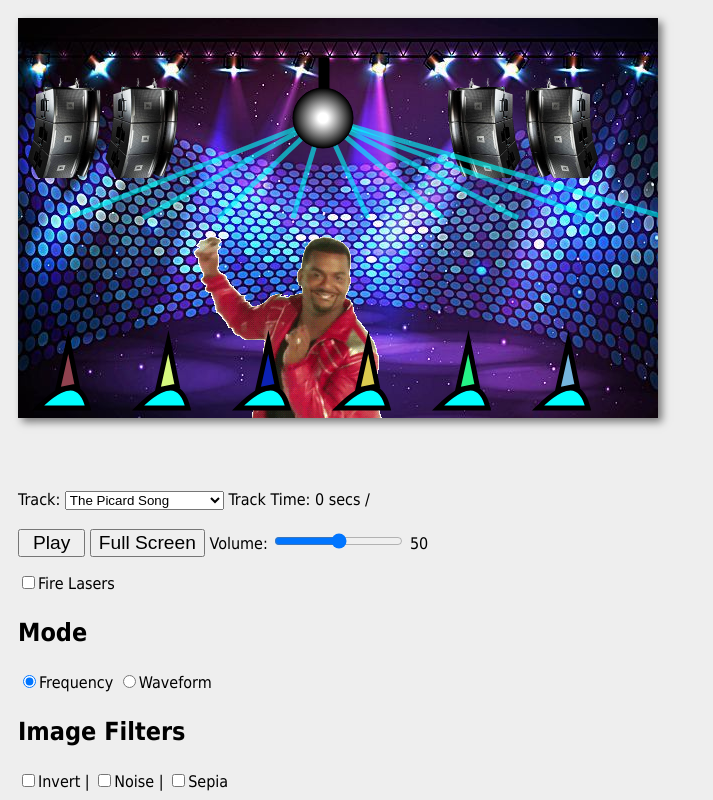
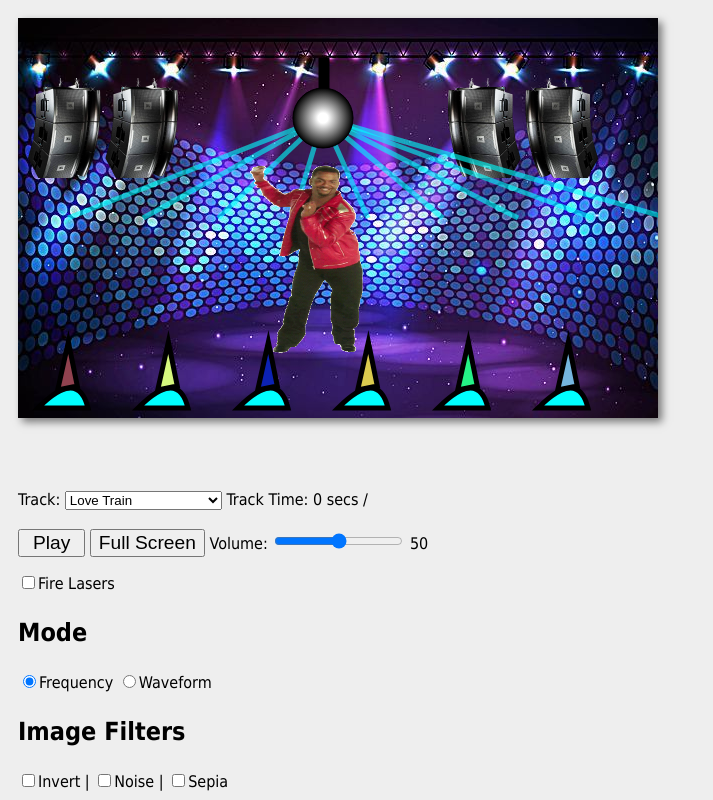
Before and after one commit to stevensalex29/330Project1, a plain HTML site: page main.html in a window 1280 px wide. Shown: the top 800 px of the page, without its empty margins (0-713 px from the left). Drawn offline with Linux system fonts and the light colour scheme; animation ran at ten frames a second.

Commit message:
added music, module pattern, and fixed gif

```diff
--- a/Documentation.txt
+++ b/Documentation.txt
@@ -7,3 +7,9 @@ Peace Symbol: http://gamersfanon.wikia.com/wiki/File:114356-glowing-purple-neon-
 Speaker: https://pngimage.net/compass-rose-png-4/
 
 Gif: https://gifimage.net/dancing-man-gif-12/
+
+Staying alive mp3: https://playvk.com/en/download/bee+gees/Stayin%27+Alive
+
+Love Train mp3: https://playvk.com/en/download/The+O%27Jays/Love+Train
+
+That's the Way I like it: https://playvk.com/download/KC+and+The+Sunshine+Band/That%27s+The+Way+I+Like+It
--- /dev/null
+++ b/css/main.css
@@ -0,0 +1,102 @@
+	body {
+		background: #eeeeee;
+		font-family: tahoma, verdana, sans serif;
+	}
+
+	img{
+		display:none;
+	}
+
+	canvas {
+		margin-left:10px;
+		margin-top:10px;
+		box-shadow: 4px 4px 8px rgba(0,0,0,0.5);
+		background: black;
+		position:absolute;
+		z-index:0;
+	}
+
+	#display{
+		position:absolute;
+	}
+
+	#gif{
+		position:absolute;
+		display:inline-block;
+		width:200px;
+		height:200px;
+		margin-left:210px;
+		margin-top:150px;
+		z-index:1;
+
+	}
+
+	#controls{
+		margin-left:10px;
+		margin-right:25%;
+		margin-top:5%;
+		position:absolute;
+    }
+
+    #Filters{
+      	margin-bottom:20px;
+    }
+
+    #filter{
+      	font-size: 25px;
+    }
+
+    section{
+  	  margin-bottom:1em;
+    }
+
+    #playButton{
+  	  font-size: 1.2em;
+  	  width: 3.5em;
+    }
+
+	button[data-playing="yes"]:after{
+		content: "Pause";
+	}
+
+	button[data-playing="no"]:after{
+		content: "Play";
+	}
+
+	#fsButton{
+  	font-size: 1.2em;
+  	width: 6em;
+  }
+
+   .slidecontainer {
+	  width: 25%; /* Width of the outside container */
+	  margin-bottom:20px;
+	}
+
+	/* The slider itself */
+	.slider {
+		-webkit-appearance: none;
+	    width: 100%;
+	    height: 10px;
+	    border-radius: 5px;
+	    background: #404040;
+	    outline: none;
+	    opacity: 0.7;
+	    transition: opacity .2s;
+	}
+
+	/* Mouse-over effects */
+	.slider:hover {
+	  opacity: 1; /* Fully shown on mouse-over */
+	}
+
+	/* The slider handle (use -webkit- (Chrome, Opera, Safari, Edge) and -moz- (Firefox) to override default look) */
+	.slider::-webkit-slider-thumb {
+	  -webkit-appearance: none; /* Override default look */
+	  appearance: none;
+	  width: 15px; /* Set a specific slider handle width */
+	  height: 17px; /* Slider handle height */
+	  border-radius: 60%;
+	  background: white; /* Green background */
+	  cursor: pointer; /* Cursor on hover */
+	}
--- a/main.html
+++ b/main.html
@@ -3,9 +3,11 @@
 <head>
 	<meta charset="utf-8" />
 	<title>Project 1</title>
-	<link rel="stylesheet" type="text/css" href="main.css">
-	<script src="main.js"></script>
-	<script src="helperFuncs.js"></script>
+	<link rel="stylesheet" type="text/css" href="css/main.css">
+	<script src="src/main.js"></script>
+	<script src="src/helperFuncs.js"></script>
+	<script src="src/loader.js"></script>
+	<script src="src/drawer.js"></script>
 </head>
 <body>
 	<div id="display">
@@ -23,9 +25,9 @@
 		<section>
 		<label>Track:
 			<select id="trackSelect">
-				<option value="media/New Adventure Theme.mp3">New Adventure Theme</option>
-				<option value="media/Peanuts Theme.mp3">Peanuts Theme</option>
-				<option value="media/The Picard Song.mp3" selected>The Picard Song</option>
+				<option value="media/ThatsTheWay.mp3">That's the Way I Like It</option>
+				<option value="media/StayinAlive.mp3">Staying Alive</option>
+				<option value="media/LoveTrain.mp3" selected>Love Train</option>
 			</select>
 		</label>
 
--- /dev/null
+++ b/src/drawer.js
@@ -0,0 +1,157 @@
+	var app = app || {};
+	//IFFY for drawer js
+	app.drawer = (function(){
+		// draw disco ball for visualizer
+		function disco(drawCtx,canvasElement){
+			drawCtx.save();
+			app.helper.drawRectangle(drawCtx,canvasElement.width/2-19,40,10,30,"black");
+			drawCtx.translate(canvasElement.width/2-15, 100);
+			var grad = drawCtx.createRadialGradient(0, 0, 5, 0, 0, 30);
+	        grad.addColorStop(0, 'white');
+	        grad.addColorStop(1, 'black');
+			app.helper.drawCircle(drawCtx,0,0,30,grad,"black",0,0,Math.PI*2);
+			drawCtx.restore();
+		}
+
+		// draw lines for visualizer
+		function lights(drawCtx,canvasElement,audioData,wav){
+			drawCtx.save();
+			let barWidth = 4;
+			let barSpacing = 1;
+			let barHeight = 100;
+			let topSpacing = 50;
+			drawCtx.globalAlpha = .6;
+			// loop through the data and draw!
+			for(let i=0; i<audioData.length; i+=15) {
+				// draw lines
+				if(!wav) app.helper.drawLine(drawCtx,canvasElement.width/2-15,100,640 - i * (barWidth + barSpacing)+10,
+					canvasElement.height/2 + audioData[i],"cyan",5);
+				else {
+					app.helper.drawLine(drawCtx,canvasElement.width/2-15,100,640 - i * (barWidth + barSpacing),
+					canvasElement.height/2 + audioData[i] -20,"cyan",5);
+				}
+			}
+			drawCtx.restore();
+		}
+
+		// draw laser guns
+		function laserGuns(drawCtx,audioData,laserRotation,fired,wav){
+			drawCtx.save();
+			let startX = 20;
+			for(let i=0; i < 6; i++){
+				let endX = startX+50;
+				let controlX = ((startX*2) + 80)/2;
+				app.helper.drawArc(drawCtx,startX,390,endX,390,controlX,350,"cyan");
+				drawCtx.save();
+				drawCtx.translate(startX+5,375);
+				drawCtx.rotate(laserRotation);
+				app.helper.drawTriangle(drawCtx,15,0,35,0,35,-45,app.helper.randomColor());
+				drawCtx.globalAlpha = .3;
+				if(fired){
+					if(audioData[i]==0){ // change laser orientation based upon audiodata and type of data
+						app.helper.drawLine(drawCtx,35,-45,300,-200,app.helper.randomColor());
+					}else if(wav){
+						app.helper.drawCubeBezier(drawCtx,35,-45,50,-100,(audioData[i]*.5),-100,300,-200,app.helper.randomColor());
+					}else{
+						app.helper.drawCubeBezier(drawCtx,35,-45,-50+(audioData[i]*.9),-100,50+(audioData[i]*.9),-200,300,-200,app.helper.randomColor());
+					}
+				}
+				drawCtx.restore();
+				startX+=100;
+			}
+			drawCtx.restore();
+		}
+
+		// draw peace sign and speakers
+		function peace(drawCtx,playButton){
+			drawCtx.save();
+			drawCtx.drawImage(speaker, 10,60,150,100);
+			drawCtx.drawImage(speaker2, 430,60,150,100);
+			let xPos = 400;
+			let yPos = 400;
+			for(let i = 0; i < 7; i++){ // draw symbols from speakers
+				drawCtx.scale(.7,.7);
+				if(i!=0 && i!=1&&playButton.dataset.playing == "yes"){
+					let moveX1 = audioData[10];
+					drawCtx.drawImage(disc, xPos, yPos,moveX1,moveX1);
+					if(i==2)drawCtx.drawImage(disc, xPos+400, yPos,moveX1,moveX1);
+					if(i==3)drawCtx.drawImage(disc, xPos+950, yPos,moveX1,moveX1);
+					if(i==4)drawCtx.drawImage(disc, xPos+1800, yPos,moveX1,moveX1);
+					if(i==5)drawCtx.drawImage(disc, xPos+3100, yPos,moveX1,moveX1);
+					if(i==6)drawCtx.drawImage(disc, xPos+5000, yPos,moveX1,moveX1);
+				}
+				xPos+=100;
+				yPos+=150;
+
+
+			}
+			drawCtx.restore();
+		}
+
+		// MANIPULATE PIXELS
+		function manipulatePixels(ctx,element,invert,noise,sepia,brightnessAmount){
+			// i) Get all of the rgba pixel data of the canvas by grabbing the
+			// ImageData Object
+			// https://developer.mozilla.org/en-US/docs/Web/API/ImageData
+			let imageData = ctx.getImageData(0, 0, element.width, element.height);
+
+			// ii) imageData.data is an 8-bit typed array - values range from 0-255
+			// imageData.data contains 4 values per pixel: 4 x canvas.width x
+			// canvas.height = 1024000 values!
+			// we're looping through this 60 FPS - wow!
+			let data = imageData.data;
+			let length = data.length;
+			let width = imageData.width;
+
+			// iii) Iterate through each pixel
+			// we step by 4 so taht we can manipulate 1 pixel per iteration
+			// data[i] is the red value
+			// data[i+1] is the green value
+			// data[i+2] is the blue value
+			// data[i+3] is the alpha value
+
+			for(let i = 0; i < length; i+=4){
+				// v) invert every color channel
+				if(invert){
+					let red = data[i], green = data[i+1], blue = data[i+2];
+					data[i] = 255 - red; // set red value
+					data[i+1] = 255 - green; // set blue value
+					data[i+2] = 255 - blue; // set green value
+					// data[i+3] is the alpha but we're leaving that alone
+				}
+				// vi) noise
+				if(noise && Math.random() <.10){
+					data[i] = data[i+1] = data[i+2] = 128; // gray noise
+					//data[i+3] = 255 // see noise on undrawn areas
+					//data[i] = data[i+1] = data[i+2] = 255; // or white noise
+					//data[i] = data[i+1] = data[i+2] = 0;  // or black noise
+				}
+				// vii) sepia
+				if(sepia){
+					data[i] = (data[i] * .393) + (data[i+1] * .769) + (data[i+2] * .189);
+					data[i+1] = (data[i] * .349) + (data[i+1] * .686) + (data[i+2] * .168);
+					data[i+2] = (data[i] * .272) + (data[i+1] * .534) + (data[i+2] * .131);
+
+					if(data[i] > 255) data[i] = 255;
+					if(data[i+1] > 255) data[i+1] = 255;
+					if(data[i+2] > 255) data[i+2] = 255;
+				}
+
+				// adjust brightness
+				data[i] += brightnessAmount;
+				data[i+1] += brightnessAmount;
+				data[i+2] += brightnessAmount;
+			}
+
+			// put the modified data back on the canvas
+			ctx.putImageData(imageData, 0, 0);
+		}
+		// our "public interface"
+		return{
+			disco : disco,
+			lights : lights,
+			laserGuns : laserGuns,
+			peace : peace,
+			manipulatePixels : manipulatePixels
+		};
+	})();
--- /dev/null
+++ b/src/helperFuncs.js
@@ -0,0 +1,149 @@
+	var app = app || {};
+	//IFFY for helper js
+	app.helper = (function(){
+		// get random number between max and min
+		function getRandom(min, max) {
+	  		return Math.random() * (max - min) + min;
+		}
+
+		// draws a rectangle
+		function drawRectangle(ctx,x=0,y=0,width=25,height=25,fillStyle="red",strokeStyle="black",lineWidth=0){
+			ctx.save();
+			ctx.beginPath();
+			ctx.rect(x,y,width,height);
+			ctx.closePath();
+			ctx.fillStyle = fillStyle;
+			ctx.strokeStyle = strokeStyle;
+			ctx.lineWidth = lineWidth;
+			ctx.fill();
+			ctx.stroke();
+			ctx.restore();
+		}
+
+		// draws a circle
+		function drawCircle(ctx,x=0,y=0,radius=10, fillStyle="red",strokeStyle="black",lineWidth=0,startAngle=0,endAngle=Math.PI*2){
+			ctx.save();
+			ctx.beginPath();
+			ctx.arc(x,y,radius,startAngle,endAngle,false);
+			ctx.closePath();
+			ctx.fillStyle = fillStyle;
+			ctx.strokeStyle = strokeStyle;
+			ctx.lineWidth = lineWidth;
+			ctx.fill();
+			ctx.stroke();
+			ctx.restore();
+		}
+
+		// draws a line
+		function drawLine(ctx,x1=0,y1=0,x2=100,y2=0,strokeStyle="black",lineWidth=5){
+			ctx.save();
+			ctx.beginPath();
+			ctx.moveTo(x1,y1);
+			ctx.lineTo(x2,y2);
+			ctx.closePath();
+			ctx.strokeStyle = strokeStyle;
+			ctx.lineWidth = lineWidth;
+			ctx.stroke();
+			ctx.restore();
+		}
+
+		// draws a triangle
+		function drawTriangle(ctx,x1=0,y1=0,x2=50,y2=50,x3=-50,y3=50,fillStyle="red",strokeStyle="black",lineWidth=5){
+			ctx.save();
+			ctx.beginPath();
+			ctx.moveTo(x1,y2);
+			ctx.lineTo(x2,y2);
+			ctx.lineTo(x3,y3);
+			ctx.closePath();
+			ctx.fillStyle = fillStyle;
+			ctx.strokeStyle = strokeStyle;
+			ctx.lineWidth = lineWidth;
+			ctx.fill();
+			ctx.stroke();
+			ctx.restore();
+		}
+
+		// draws an arc
+		function drawArc(ctx,x1=0,y1=0,x2=300,y2=0,cpX=150,cpY=75,fillStyle="red",strokeStyle="black",lineWidth=5){
+			ctx.save();
+			ctx.beginPath();
+			ctx.moveTo(x1, y1);
+			ctx.quadraticCurveTo(cpX, cpY, x2, y2);
+			ctx.closePath();
+			ctx.fillStyle = fillStyle;
+			ctx.strokeStyle = strokeStyle;
+			ctx.lineWidth = lineWidth;
+			ctx.fill();
+			ctx.stroke();
+			ctx.restore();
+		}
+
+		// draws an arc
+		function drawCubeBezier(ctx,startX=0,startY=0,cp1X=300,cp1Y=0,cp2X=150,cp2Y=75,endX,endY,strokeStyle="black",lineWidth=5){
+			ctx.save();
+			ctx.beginPath();
+			ctx.moveTo(startX, startY);
+			ctx.bezierCurveTo(cp1X,cp1Y,cp2X,cp2Y,endX,endY);
+			ctx.closePath();
+			ctx.strokeStyle = strokeStyle;
+			ctx.lineWidth = lineWidth;
+			ctx.fill();
+			ctx.stroke();
+			ctx.restore();
+		}
+
+		// makes given color
+		function makeColor(red, green, blue, alpha){
+			let color='rgba('+red+','+green+','+blue+', '+alpha+')';
+			return color;
+		}
+
+		// return random rgb color
+		function randomColor(){
+			return 'rgb(' + (Math.floor(Math.random() * 256)) + ',' + (Math.floor(Math.random() * 256)) + ',' + (Math.floor(Math.random() * 256)) + ')';
+		}
+
+		// return string of current hour min sec from seconds input
+		function secondsDisplay(sec) {
+			// calculate hours seconds and minutes
+	    	sec = Number(sec);
+		    let hours = Math.floor(sec / 3600);
+		    let minutes = Math.floor(sec % 3600 / 60);
+		    let seconds = Math.floor(sec % 3600 % 60);
+
+		    // display after calculation
+		    let hDisplay = hours > 0 ? hours + (hours == 1 ? " hr, " : " hrs, ") : "";
+		    let mDisplay = minutes > 0 ? minutes + (minutes == 1 ? " min, " : " mins, ") : "";
+		    let sDisplay = seconds > 0 ? seconds + (seconds == 1 ? " sec" : " secs") : "";
+		    if(hours == 0 && seconds == 0 && minutes == 0) return "0 secs";
+		    else return hDisplay + mDisplay + sDisplay;
+		}
+
+		function requestFullscreen(element) {
+			if (element.requestFullscreen) {
+			  element.requestFullscreen();
+			} else if (element.mozRequestFullscreen) {
+			  element.mozRequestFullscreen();
+			} else if (element.mozRequestFullScreen) { // camel-cased 'S' was changed to 's' in spec
+			  element.mozRequestFullScreen();
+			} else if (element.webkitRequestFullscreen) {
+			  element.webkitRequestFullscreen();
+			}
+
+			// .. and do nothing if the method is not supported
+		};
+		// our "public interface"
+		return{
+			getRandom : getRandom,
+			drawRectangle : drawRectangle,
+			drawTriangle : drawTriangle,
+			drawCircle : drawCircle,
+			drawLine : drawLine,
+			drawArc : drawArc,
+			drawCubeBezier : drawCubeBezier,
+			makeColor : makeColor,
+			randomColor : randomColor,
+			secondsDisplay : secondsDisplay,
+			requestFullscreen : requestFullscreen
+		};
+	})();
--- /dev/null
+++ b/src/loader.js
@@ -0,0 +1,4 @@
+var app = app || {};
+window.onload = _=>{
+	app.main.init();
+}
--- /dev/null
+++ b/src/main.js
@@ -0,0 +1,251 @@
+
+	var app = app || {};
+	//IFFY for main js
+	app.main = (function(){
+		"use strict";
+
+		// SCRIPT SCOPED VARIABLES
+		// add sound files
+		const SOUND_PATH = Object.freeze({
+			sound1: "media/ThatsTheWay.mp3",
+			sound2: "media/StayinAlive.mp3",
+			sound3:  "media/LoveTrain.mp3"
+		});
+
+		// image variables
+		let brightnessAmount = 0;
+		let laserRotation = -.2;
+		let fired = false;
+		let invert = false, noise = false, sepia = false, wav = false, full = false;
+		let delayNode;
+		let img, disc, speaker, speaker2, gif;
+		let ang = 0;
+		let display;
+
+		// elements on the page
+		let audioElement,canvasElement;
+		// UI
+		let playButton;
+		// canvas drawing context
+		let drawCtx;
+		// WebAudio context
+		let audioCtx;
+		// nodes that are part of our WebAudio audio routing graph
+		let sourceNode, analyserNode, gainNode;
+		// typed array to hold the audio frequency data
+		const NUM_SAMPLES = 256;
+		// new array of 8-bit integers (0-255)
+		let audioData = new Uint8Array(NUM_SAMPLES/2);
+
+		// update elements when entering and exiting fullscreen
+		document.addEventListener("fullscreenchange", function() {
+			if(full){
+				full = false;
+				canvasElement.style.height = "400px";
+				canvasElement.style.width = "640px";
+				gif.style.marginLeft = "210px";
+				gif.style.marginTop = "150px";
+				gif.style.height = "200px";
+				gif.style.width = "200px";
+			}else{
+				full = true;
+				canvasElement.style.height = "100%";
+				canvasElement.style.width = "100%";
+				gif.style.marginLeft = "35%";
+				gif.style.marginTop = "20%";
+				gif.style.height = "50%";
+				gif.style.width = "25%";
+			}
+		});
+
+		// FUNCTIONS
+		function init(){
+			setupWebaudio();
+			setupCanvas();
+			setupUI();
+			update();
+		}
+
+		function setupWebaudio(){
+			const AudioContext = window.AudioContext || window.webkitAudioContext;
+			audioCtx = new AudioContext();
+
+			// reference to the <audio> element on the page
+			audioElement = document.querySelector("audio");
+			audioElement.src = SOUND_PATH.sound3;
+
+			// a source node that points at the <audio> element
+			sourceNode = audioCtx.createMediaElementSource(audioElement);
+
+			// an analyser node
+			analyserNode = audioCtx.createAnalyser();
+
+			// delay node
+			delayNode = audioCtx.createDelay();
+
+			// Fast Fourier Transform
+			analyserNode.fftSize = NUM_SAMPLES;
+
+			// gain (volume) node
+			gainNode = audioCtx.createGain();
+			gainNode.gain.value = 1;
+
+			// connect the nodes
+			sourceNode.connect(audioCtx.destination);
+			sourceNode.connect(delayNode);
+			delayNode.connect(analyserNode);
+			analyserNode.connect(gainNode);
+			gainNode.connect(audioCtx.destination);
+		}
+
+		function setupCanvas(){
+			// initialize elements for canvas
+			canvasElement = document.querySelector('canvas');
+			display = document.querySelector("#display");
+			drawCtx = canvasElement.getContext("2d");
+			img = document.querySelector("#background");
+			disc = document.querySelector("#disco");
+			speaker = document.querySelector("#speaker");
+			speaker2 = document.querySelector("#speaker2");
+			gif = document.querySelector("#gif");
+		}
+
+		function setupUI(){
+			playButton = document.querySelector("#playButton");
+			playButton.onclick = e => {
+				console.log(`audioCtx.state = ${audioCtx.state}`);
+
+				// check if context is in suspended state (autoplay policy)
+				if (audioCtx.state == "suspended") {
+					audioCtx.resume();
+				}
+
+				if (e.target.dataset.playing == "no") {
+					audioElement.play();
+					e.target.dataset.playing = "yes";
+				// if track is playing pause it
+				} else if (e.target.dataset.playing == "yes") {
+					audioElement.pause();
+					e.target.dataset.playing = "no";
+				}
+			};
+
+			let volumeSlider = document.querySelector("#volumeSlider");
+			volumeSlider.oninput = e => {
+				gainNode.gain.value = e.target.value;
+				volumeLabel.innerHTML = Math.round((e.target.value/2 * 100));
+			};
+			volumeSlider.dispatchEvent(new InputEvent("input"));
+
+
+			document.querySelector("#trackSelect").onchange = e =>{
+				audioElement.src = e.target.value;
+				// pause the current track if it is playing
+				playButton.dispatchEvent(new MouseEvent("click"));
+			};
+
+
+			// if track ends
+			audioElement.onended =  _ => {
+				playButton.dataset.playing = "no";
+			};
+
+			document.querySelector("#fsButton").onclick = _ =>{
+				app.helper.requestFullscreen(display);
+			};
+
+			// set initial value of sliders
+			document.querySelector("#bI").innerHTML = "0";
+			document.querySelector("#dI").innerHTML = "0";
+			document.querySelector("#LI").innerHTML = "0";
+
+		}
+
+		function update() {
+			// this schedules a call to the update() method in 1/60 seconds
+			requestAnimationFrame(update);
+
+			/*
+				Nyquist Theorem
+				http://whatis.techtarget.com/definition/Nyquist-Theorem
+				The array of data we get back is 1/2 the size of the sample rate
+			*/
+
+			// populate the audioData with the frequency data
+			// notice these arrays are passed "by reference"
+			let mode = document.querySelector("#mode1");
+			if(mode.checked){
+				analyserNode.getByteFrequencyData(audioData); // frequency data
+				wav = false;
+			}
+			else{
+				analyserNode.getByteTimeDomainData(audioData); // waveform data
+				wav = true;
+			}
+
+			// slider code
+			let slider2 = document.querySelector("#myRange2");
+			let delaySlider = document.querySelector("#delaySlider");
+			let slider3 = document.querySelector("#myRange3");
+			let output1 = document.querySelector("#laser");
+			let output2 = document.querySelector("#bright");
+			let output3 = document.querySelector("#demo2");
+
+			slider2.oninput = function(){
+				document.querySelector("#bI").innerHTML = "";
+				brightnessAmount = parseInt(this.value);
+				if(brightnessAmount < 0) output2.innerHTML= this.value;
+				else if(brightnessAmount ==0) output2.innerHTML=this.value;
+				else output2.innerHTML= "+" + this.value;
+			}
+
+			delaySlider.oninput = function(){
+				document.querySelector("#dI").innerHTML = "";
+				output3.innerHTML=this.value;
+				delayNode.delayTime.value = parseFloat(this.value);
+			}
+
+			slider3.oninput = function(){
+				document.querySelector("#LI").innerHTML = "";
+				let s = -.2;
+				laserRotation = s + (.1*this.value);
+				output1.innerHTML = this.value;
+			}
+
+			// update track time
+			document.querySelector("#trackTime").innerHTML = "Track Time: " + app.helper.secondsDisplay(audioElement.currentTime) +
+			 " / " + app.helper.secondsDisplay(audioElement.duration);
+
+
+			// filter code
+			let inv = document.querySelector("#invert"), nois = document.querySelector("#noise"), sep = document.querySelector("#sepia"), fire = document.querySelector("#laser");
+			inv.checked == true ? invert=true : invert = false;
+			nois.checked == true ? noise=true : noise = false;
+			sep.checked == true ? sepia=true : sepia = false;
+			fire.checked == true ? fired=true : fired = false;
+
+
+			// DRAW!
+			// clear canvas
+			drawCtx.clearRect(0,0,800,600);
+			// draw base image
+			drawCtx.drawImage(img,  0, 0);
+			// draw dancer
+			//drawCtx.drawImage(gif, 120, 200);
+			// draw peace sign
+			app.drawer.peace(drawCtx,canvasElement,playButton);
+			// draw stage lights
+			app.drawer.lights(drawCtx,canvasElement,audioData,wav);
+			// draw disco ball
+			app.drawer.disco(drawCtx,canvasElement);
+			// draw laser guns
+			app.drawer.laserGuns(drawCtx,audioData,laserRotation,fired,wav);
+			// To Do triangle lasers that rotate and shoot arc lasers by clicking button
+			// manipulate pixels for visualizer
+			app.drawer.manipulatePixels(drawCtx,canvasElement,invert,noise,sepia,brightnessAmount);
+		}
+		// our "public interface"
+		return{
+			init : init
+		};
+	})();
```
Also changed, not shown: 5 other files.
